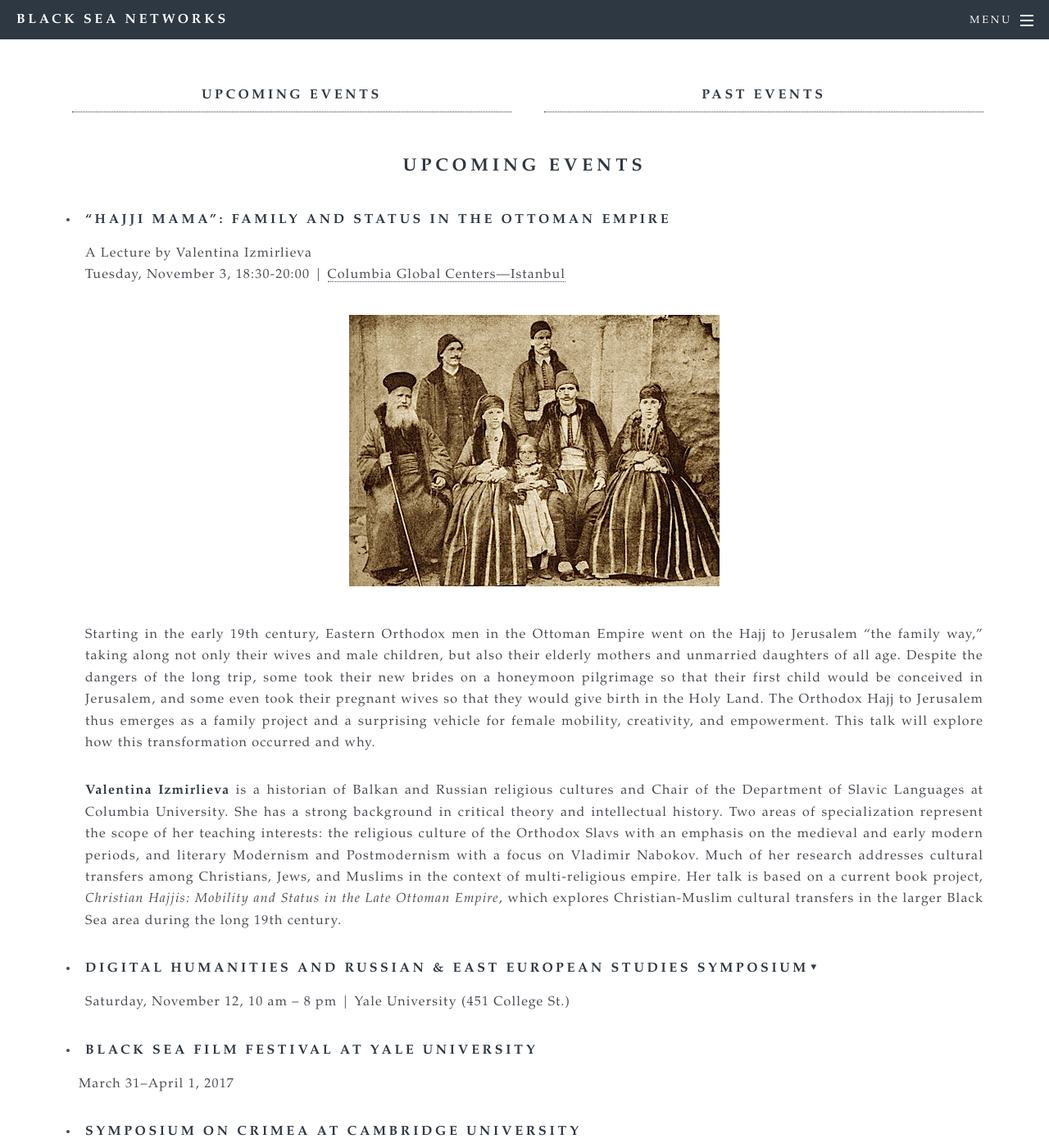
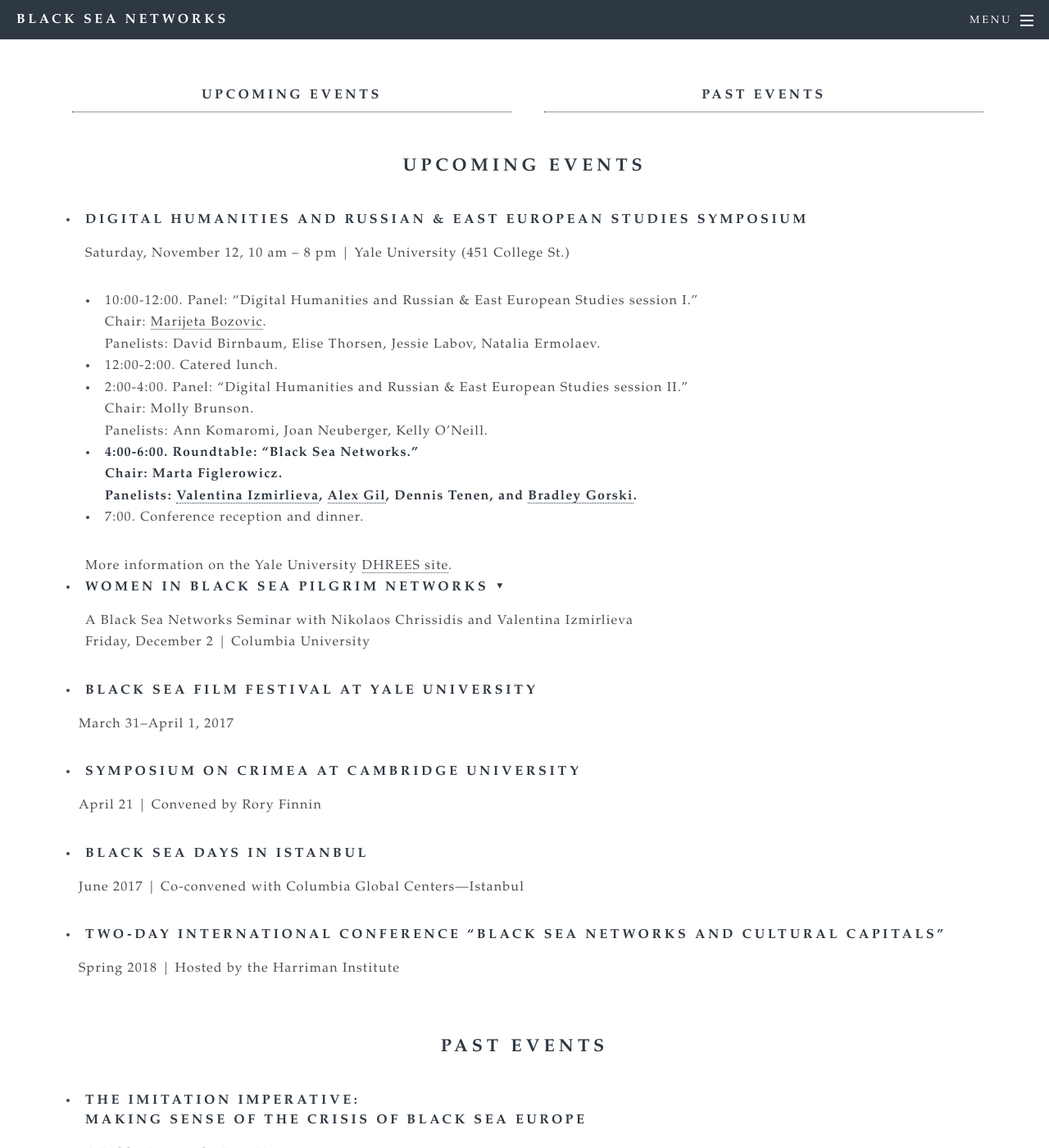
Before and after one commit to bradleygorski/blackseanet, a Jekyll site: the page built from events.html, in a window 1280 px wide and 1400 px high, scrolled down 394 px. Shown: the whole window at 82% size. Built offline with Jekyll 4.4.1, drawn with Linux system fonts in a browser that asks for light colours.

Commit message:
Added Dec 2 Event
Also deleted canceled Nov. event in Istanbul

```diff
--- a/events.html
+++ b/events.html
@@ -19,25 +19,79 @@
 				<h2 align="center">Upcoming Events</h2>
 				<p></p>
 <ul>
-            <li><h4>“Hajji Mama”: Family and Status in the Ottoman Empire
-            </h4><p>A Lecture by Valentina Izmirlieva<br>
-            Tuesday, November 3, 18:30-20:00 | <a href="http://globalcenters.columbia.edu/istanbul/">Columbia Global Centers—Istanbul</a>
+              <li><h4>Digital Humanities and Russian &amp; East European Studies Symposium
+            </h4><p>Saturday, November 12, 10 am – 8 pm | Yale University (451 College St.)
+
+
+                <p></p>
+                <ul><li>10:00-12:00. Panel: “Digital Humanities and Russian &amp; East European Studies session I.”
+						<br>Chair: <a href="/people.html#core">Marijeta Bozovic</a>.
+						<br>Panelists: David Birnbaum, Elise Thorsen, Jessie Labov, Natalia Ermolaev.</li>
+					<li>12:00-2:00. Catered lunch.</li>
+					<li>2:00-4:00. Panel: “Digital Humanities and Russian &amp; East European Studies session II.”
+						<br>Chair: Molly Brunson.
+						<br>Panelists: Ann Komaromi, Joan Neuberger, Kelly O’Neill.</li>
+					<li><strong>4:00-6:00. Roundtable: “Black Sea Networks.”
+						<br>Chair: Marta Figlerowicz.
+						<br>Panelists: <a href="/people.html#core">Valentina Izmirlieva</a>,
+						<a href='/people.html#support'>Alex Gil</a>, Dennis Tenen, and <a href="/people.html#gradstuds">Bradley Gorski</a>.</strong></li>
+					<li>7:00. Conference reception and dinner.</li>
+				</ul>
+				More information on the Yale University <a href='http://dhrees.yale.edu/category/events/'>DHREES site</a>.</li>
+
+
+            <li><h4>Women in Black Sea Pilgrim Networks <span class="people-bio-button" title="Toggle Bio">▼</span>
+            </h4><p>A Black Sea Networks Seminar with Nikolaos Chrissidis and Valentina Izmirlieva<br>
+            Friday, December 2 | Columbia University</p>
+
+            <div class="people-bio">
+            <p><i>The Black Sea Networks Seminar series is designed to provide a forum for developing
+            innovative methodological approaches to networks around the Black Sea region. Each seminar brings
+            together two leading scholars who have focused on specific network relations. A junior scholar in
+            the field is invited as discussant. The events are free and open to the public. Light refreshments
+            will be served after each event.</i>
 
             <div class="w3-row w3-center w3-padding-small"><img src="images/HajjiMama.jpg" alt="">
 			</div>
 
             <p></p>
-            <p align="justify">Starting in the early 19th century, Eastern Orthodox men in
-            the Ottoman Empire went on the Hajj to Jerusalem “the family way,” taking along
-            not only their wives and male children, but also their elderly mothers and unmarried
-            daughters of all age. Despite the dangers of the long trip, some took their new brides
-            on a honeymoon pilgrimage so that their first child would be conceived in Jerusalem,
-            and some even took their pregnant wives so that they would give birth in the Holy Land.
-            The Orthodox Hajj to Jerusalem thus emerges as a family project and a surprising vehicle
-            for female mobility, creativity, and empowerment. This talk will explore how this
-            transformation occurred and why.</p>
+            <p align="justify"><b>Conduct Unbecoming: Women Pilgrims from the Russian Empire
+            in the Holy Land in the late 19th and early 20th Centuries</b><br>
+            By the beginning of the 20th century, females constituted two thirds of all pilgrims
+            to the Holy Land from the Russian Empire. Their lived experience of pilgrimage involved
+            visits to the shrines and the associated devotional practices, but also everyday problems
+            and the unavoidable navigation around international diplomatic issues, local politics
+            and Greek-Russian relations of the time.  In facing some or all of these challenges,
+            women pilgrims proved to be active agents, willing to antagonize constituted authority
+            in order to preserve a modicum of independent action. As such, they energetically pursued
+            their own version of the pilgrimage experience, above and beyond that envisioned by
+            Russian authorities in the Holy Land.</p>
 
-			<p align="justify"><b>Valentina Izmirlieva</b> is a historian of Balkan and Russian religious
+            <p align="justify"><b>Nikolaos Chrissidis</b> is Professor of Russian History at Southern
+            Connecticut State University. He received his BA from the Aristotle University of
+            Thessaloniki (Greece, 1990) and his PhD from Yale University (2000). He specializes
+            in the religious and cultural history of early modern and modern Russia and in Russian-Greek
+            cultural relations. His monograph, entitled <i>An Academy at the Court of the Tsars:
+            Greek Scholars and Jesuit Education in Early Modern Russia</i>, was published by Northern
+            Illinois University Press in 2016. He has authored articles and essays and co-edited
+            the volume <i>Religion and Identity in Russia and the Soviet Union: A Festschrift for Paul
+            Bushkovitch</i> (Bloomington, IN: Slavica Publishers, 2011). His current research project
+            is a study of the “lived experience” of pilgrimage to the Holy Land from the Russian
+            Empire in the long nineteenth century.</p>
+
+            <p align="justify"><b>"Hajji Mama": Family and Status in the Late Ottoman Empire</b><br>
+            Starting in the early 19th century, Eastern Orthodox men in the Ottoman Empire went
+            on the Hajj to Jerusalem “the family way,” taking along not only their wives and
+            male children, but also their elderly mothers and unmarried daughters of all age.
+            Despite the dangers of the long trip, some took their new brides on a honeymoon
+            pilgrimage so that their first child would be conceived in Jerusalem, and some even
+            took their pregnant wives so that they would give birth in the Holy Land. The Orthodox
+            Hajj to Jerusalem thus emerges as a family project and a surprising vehicle for female
+            mobility, creativity, and empowerment. This talk will explore how this transformation
+            occurred and why.</p>
+
+
+			<p align="justify"><b><a href="/people.html#core">Valentina Izmirlieva</a></b> is a historian of Balkan and Russian religious
 			cultures and Chair of the Department of Slavic Languages at Columbia University.
 			She has a strong background in critical theory and intellectual history. Two areas
 			of specialization represent the scope of her teaching interests: the religious culture
@@ -48,26 +102,10 @@
 			Mobility and Status in the Late Ottoman Empire</i>, which explores Christian-Muslim cultural
 			transfers in the larger Black Sea area during the long 19th century. </p>
 
-            <li><h4>Digital Humanities and Russian & East European Studies Symposium<span class="people-bio-button" title="Toggle Bio">▼</span>
-            </h4><p>Saturday, November 12, 10 am – 8 pm | Yale University (451 College St.)
+			<p align="justify">Discussant: Ulug Kuzuoglu (Columbia History)</p>
+			</div></li>
 
-            <div class="people-bio">
-                <p></p>
-                <ul><li>10:00-12:00. Panel: “Digital Humanities and Russian & East European Studies session I.”
-						<br>Chair: <a href="/people.html#core">Marijeta Bozovic</a>.
-						<br>Panelists: David Birnbaum, Elise Thorsen, Jessie Labov, Natalia Ermolaev.</li>
-					<li>12:00-2:00. Catered lunch.</li>
-					<li>2:00-4:00. Panel: “Digital Humanities and Russian & East European Studies session II.”
-						<br>Chair: Molly Brunson.
-						<br>Panelists: Ann Komaromi, Joan Neuberger, Kelly O’Neill.</li>
-					<li><strong>4:00-6:00. Roundtable: “Black Sea Networks.”
-						<br>Chair: Marta Figlerowicz.
-						<br>Panelists: <a href="/people.html#core">Valentina Izmirlieva</a>,
-						<a href='/people.html#support'>Alex Gil</a>, Dennis Tenen, and <a href="/people.html#gradstuds">Bradley Gorski</a>.</strong></li>
-					<li>7:00. Conference reception and dinner.</li>
-				</ul>
-				More information on the Yale University <a href='http://dhrees.yale.edu/category/events/'>DHREES site</a>.</p>
-            </div></li>
+
 <li><h4>Black Sea Film Festival at Yale University</h4></li>
 <p>March 31&ndash;April 1, 2017</p>
 <li><h4>Symposium on Crimea at Cambridge University</h4></li>
@@ -108,7 +146,7 @@
                 <div class="w3-row w3-center w3-padding-small"><iframe width="700" height="415" src="https://www.youtube.com/embed/_E98nUhyZ54" frameborder="0" allowfullscreen></iframe>
 
 			</div>
-                </p>
+
                 <p align='justify'><b>Ivan Krastev</b> is one of the most visible public intellectuals in Europe today and an expert on Eastern European democracy. The Chairman of the Centre for Liberal Strategies in Sofia, Bulgaria, and Permanent Fellow at the Institute for Human Sciences in Vienna, Austria, he is a founding board member of the European Council on Foreign Relations and a member of the Board of Trustees of the International Crisis Group (2016-2018). His books in English include Democracy Disrupted: The Politics of Global Protest (U Penn Press, 2014), In Mistrust We Trust: Can Democracy Survive When We Don't Trust Our Leaders? (TED Books, 2013), The Anti-American Century (CEU Press, 2007), and Shifting Obsessions: Three Essays on the Politics of Anticorruption (CEU Press, 2004). Krastev is a contributing opinion writer for The New York Times. He is currently working, in collaboration with Stephen Holmes, on a book on Russian politics.</p>
 </li>
 
@@ -134,11 +172,7 @@
 </div>
 <div id="wrapper">
 	 </div>
-  </div>
-</div>
 
-
-</div>
 
 <script>
 function openCity(evt, cityName) {
```
